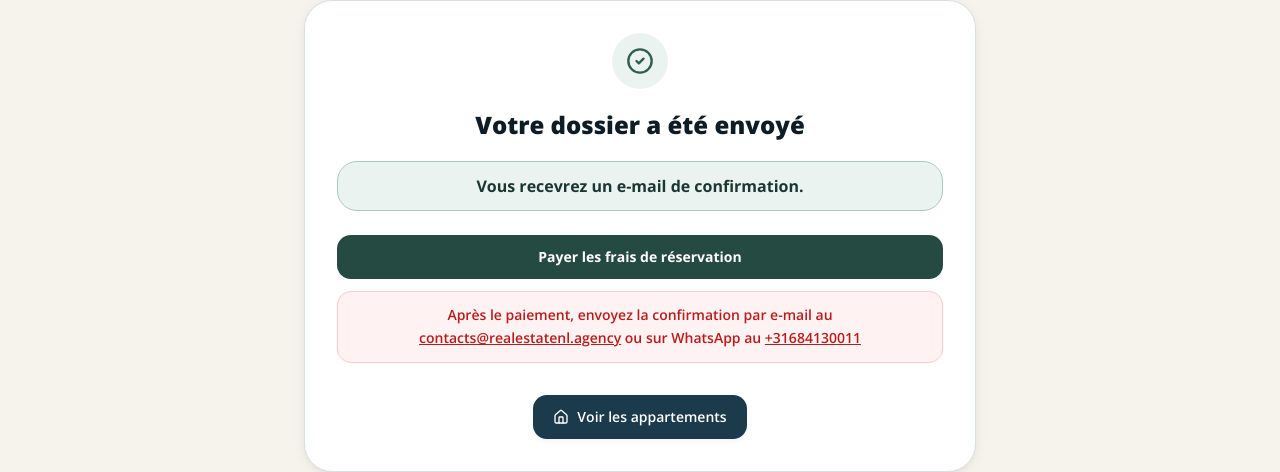
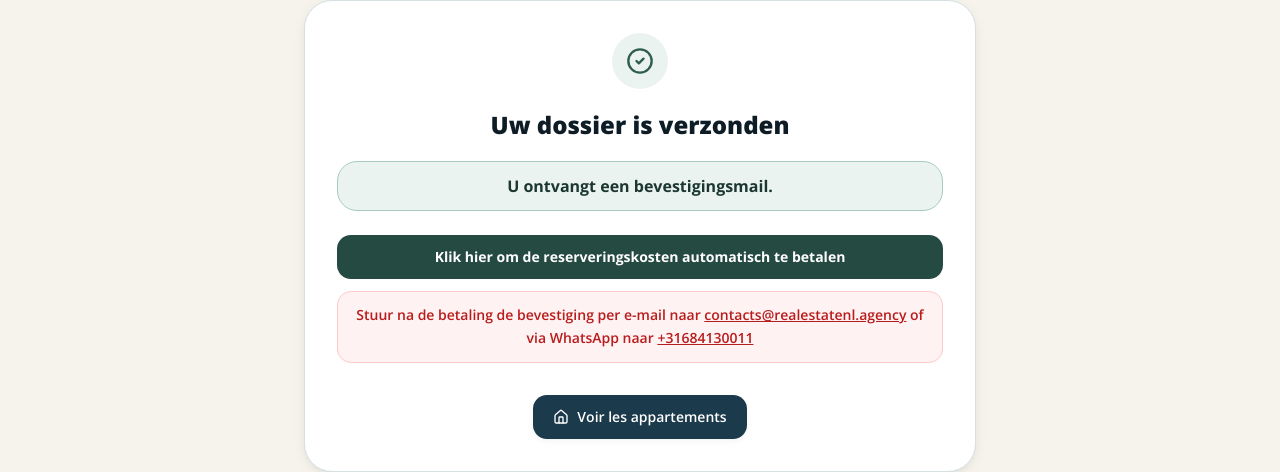
Before and after one commit to Medellin20/RealEstate, a Next.js app: page /appartements/1/reserver/confirmation in a window 1280 px wide. Shown: the part 128-600 px from the top of the page. Built offline with nearby package versions, Linux system fonts and the light colour scheme; no server answers; the database is empty.

Commit message:
New Configs

```diff
--- a/app/(public)/appartements/[slug]/reserver/confirmation/page.tsx
+++ b/app/(public)/appartements/[slug]/reserver/confirmation/page.tsx
@@ -4,7 +4,7 @@ import { Button } from '@/components/ui/button';
 import { PAYMENT_CONFIRMATION_WHATSAPP } from '@/lib/utils/constants';
 import { getSiteSettings } from '@/lib/data/site-settings';
 
-export const metadata = { title: 'Paiement des frais de réservation' };
+export const metadata = { title: 'Betaling reserveringskosten' };
 
 export default async function ReservationConfirmationPage() {
   const { payment_link: paymentLink } = await getSiteSettings();
@@ -16,11 +16,11 @@ export default async function ReservationConfirmationPage() {
         </div>
 
         <h1 className="mt-5 text-xl font-extrabold text-ink-900 sm:text-2xl">
-          Votre dossier a été envoyé
+          Uw dossier is verzonden
         </h1>
 
         <p className="mt-5 rounded-2xl border border-canal-200 bg-canal-50 px-4 py-3 text-base font-bold text-canal-800">
-          Vous recevrez un e-mail de confirmation.
+          U ontvangt een bevestigingsmail.
         </p>
 
         <a
@@ -29,15 +29,15 @@ export default async function ReservationConfirmationPage() {
           rel="noreferrer"
           className="mt-6 inline-flex w-full items-center justify-center rounded-xl bg-canal-700 px-4 py-3 text-sm font-bold text-white transition hover:bg-canal-800"
         >
-          Payer les frais de réservation
+          Klik hier om de reserveringskosten automatisch te betalen
         </a>
 
         <p className="mt-3 rounded-xl border border-red-200 bg-red-50 p-3 text-sm font-semibold leading-relaxed text-red-700">
-          Après le paiement, envoyez la confirmation par e-mail au{' '}
+          Stuur na de betaling de bevestiging per e-mail naar{' '}
           <a href="mailto:contacts@realestatenl.agency" className="underline">
             contacts@realestatenl.agency
           </a>{' '}
-          ou sur WhatsApp au{' '}
+          of via WhatsApp naar{' '}
           <a
             href={`https://wa.me/${PAYMENT_CONFIRMATION_WHATSAPP.replace(/\D/g, '')}`}
             target="_blank"
--- a/app/(public)/appartements/[slug]/visite/confirmation/page.tsx
+++ b/app/(public)/appartements/[slug]/visite/confirmation/page.tsx
@@ -53,14 +53,14 @@ export default async function ViewingConfirmationPage({
           rel="noreferrer"
           className="mt-6 inline-flex w-full items-center justify-center rounded-xl bg-canal-700 px-4 py-3 text-sm font-bold text-white transition hover:bg-canal-800"
         >
-          Payer les frais de visite
+          Klik hier om de bezoekkosten automatisch te betalen
         </a>
         <p className="mt-3 rounded-xl border border-red-200 bg-red-50 p-3 text-sm font-semibold leading-relaxed text-red-700">
-          Après le paiement, envoyez la confirmation par e-mail au{' '}
+          Stuur na de betaling de bevestiging per e-mail naar{' '}
           <a href="mailto:contacts@realestatenl.agency" className="underline">
             contacts@realestatenl.agency
           </a>{' '}
-          ou sur WhatsApp au{' '}
+          of via WhatsApp naar{' '}
           <a
             href={`https://wa.me/${PAYMENT_CONFIRMATION_WHATSAPP.replace(/\D/g, '')}`}
             target="_blank"
```
